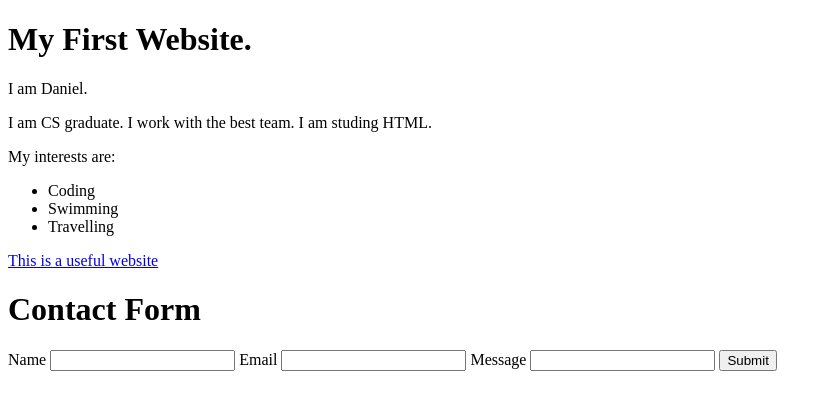
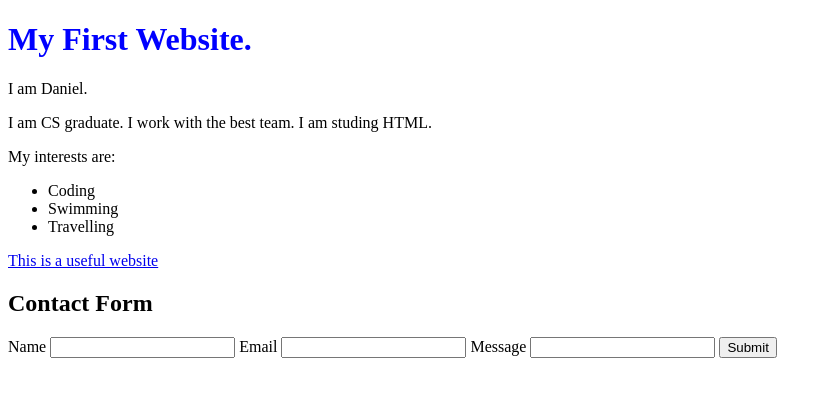
Before and after one commit to danielgibor/HTML-Exercise, a plain HTML site: page index.html in a window 1280 px wide. Shown: the whole page, without its empty margins (0-832 px from the left). Drawn offline with Linux system fonts and the light colour scheme.

Commit message:
Change Contact Form to h2

```diff
--- a/index.html
+++ b/index.html
@@ -3,6 +3,7 @@
     <head>
         <meta charset="UTF-8" />
         <title>My First Webpage</title>
+        <link rel="stylesheet" href="style.css" />
     </head>
     <body>
         <h1>My First Website.</h1>
@@ -15,7 +16,7 @@
             <li>Travelling</li>
         </ul>
         <a href="https://www.desmos.com/scientific">This is a useful website</a>
-        <h1>Contact Form</h1>
+        <h2>Contact Form</h2>
         <form>
             <label for="name">Name</label>
             <input id="name" name="name" type="text">
```
